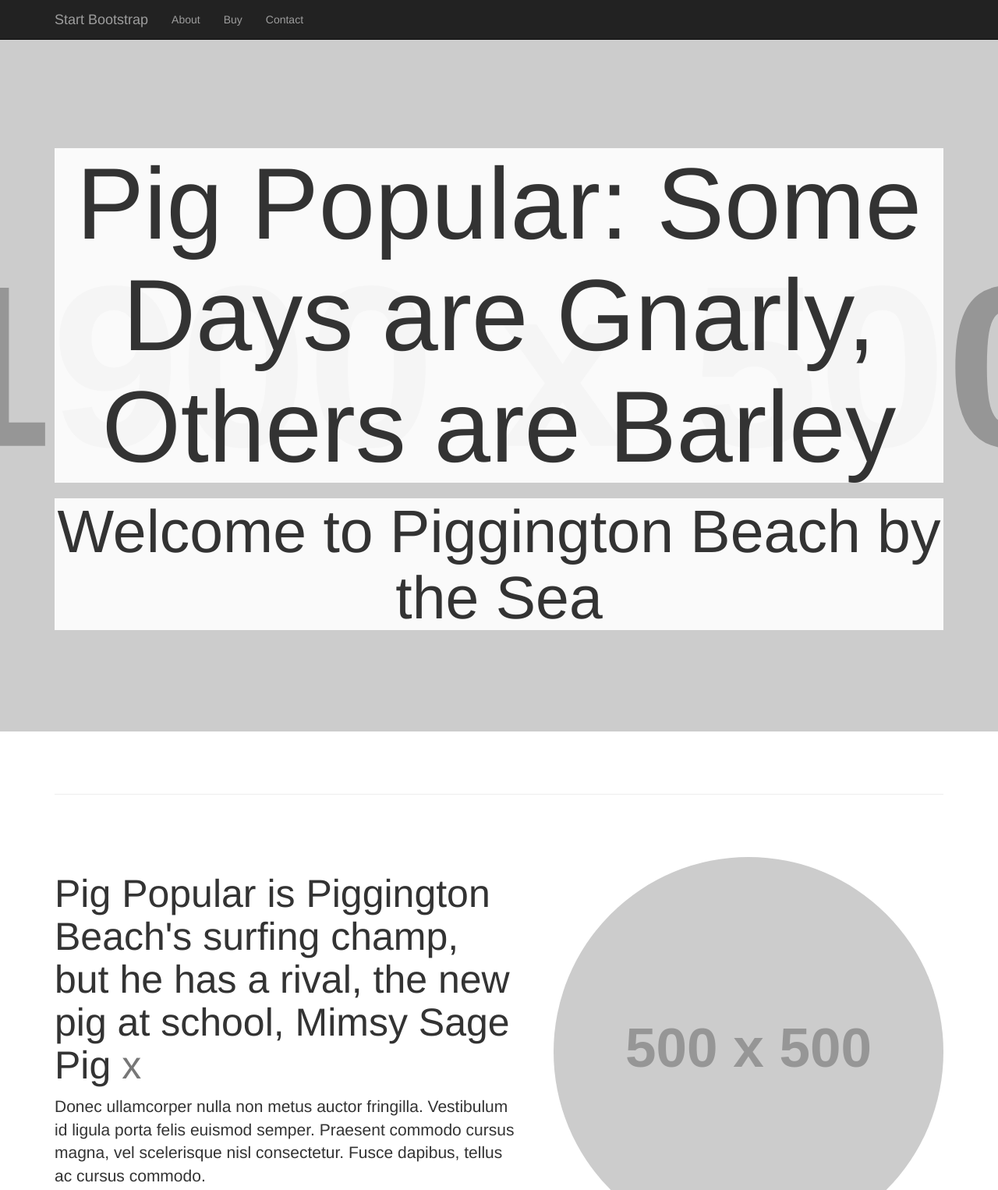
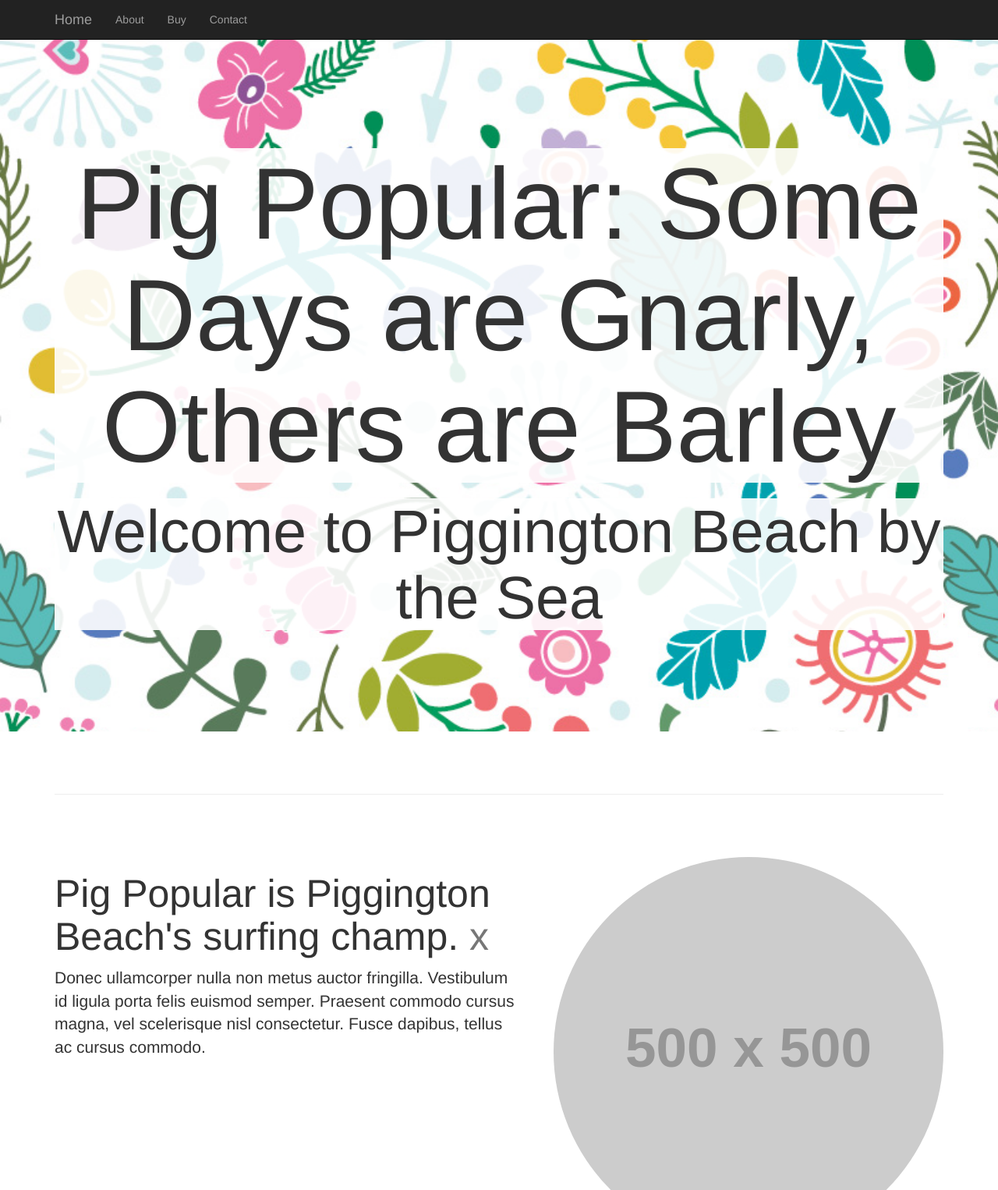
Before and after one commit to sandime/PigPop, a plain HTML site: page index.html in a window 1280 px wide. Shown: the top 1526 px of the page at 78% size. Drawn offline with Linux system fonts and the light colour scheme; placeholder pictures from the web are drawn by us.

Commit message:
added new background/text

```diff
--- a/css/one-page-wonder.css
+++ b/css/one-page-wonder.css
@@ -12,7 +12,7 @@ body {
     display: block;
     width: 100%;
     text-align: center;
-    background: url('http://placehold.it/1900x500') no-repeat center center scroll;
+    background-image:url(../images/spring-floral.jpg);
     -webkit-background-size: cover;
     -moz-background-size: cover;
     background-size: cover;
--- a/index.html
+++ b/index.html
@@ -39,7 +39,7 @@
                     <span class="icon-bar"></span>
                     <span class="icon-bar"></span>
                 </button>
-                <a class="navbar-brand" href="#">Start Bootstrap</a>
+                <a class="navbar-brand" href="#">Home</a>
             </div>
             <!-- Collect the nav links, forms, and other content for toggling -->
             <div class="collapse navbar-collapse" id="bs-example-navbar-collapse-1">
@@ -78,8 +78,7 @@
         <!-- First Featurette -->
         <div class="featurette" id="about">
             <img class="featurette-image img-circle img-responsive pull-right" src="http://placehold.it/500x500">
-            <h2 class="featurette-heading">Pig Popular is Piggington Beach's surfing champ, but he has
-                a rival, the new pig at school, Mimsy Sage Pig
+            <h2 class="featurette-heading">Pig Popular is Piggington Beach's surfing champ.
                 <span class="text-muted">x</span>
             </h2>
             <p class="lead">Donec ullamcorper nulla non metus auctor fringilla. Vestibulum id ligula porta felis euismod semper. Praesent commodo cursus magna, vel scelerisque nisl consectetur. Fusce dapibus, tellus ac cursus commodo.</p>
```
Also changed, not shown: images/spring-floral.jpg (added).
